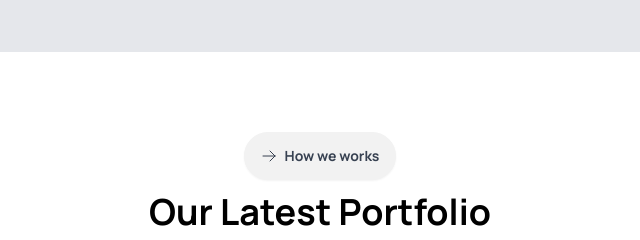
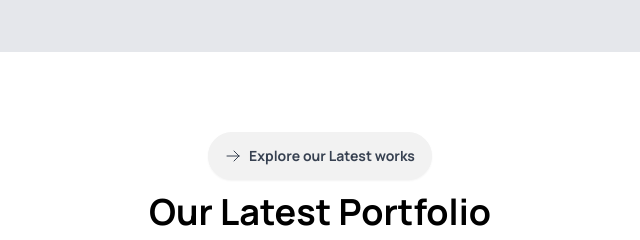
Before and after one commit to araf168/Assignment-03, a plain HTML site: page index.html in a window 1280 px wide. Shown: the part 2080-2320 px from the top of the page, 320-960 px from the left. Drawn offline with nearby package versions, Linux system fonts and the light colour scheme.

Commit message:
solve some issues

```diff
--- a/index.html
+++ b/index.html
@@ -201,7 +201,7 @@
                         xmlns="http://www.w3.org/2000/svg" fill="none" viewBox="0 0 24 24" stroke-width="1.5"
                         stroke="currentColor" class="size-4">
                         <path stroke-linecap="round" stroke-linejoin="round" d="M13.5 4.5 21 12m0 0-7.5 7.5M21 12H3" />
-                    </svg>How we works</button>
+                    </svg>Explore our Latest works</button>
                 <h1 class="text-black font-bold text-2xl md:text-3xl lg:text-4xl my-3">Our Latest Portfolio</h1>
                 <p class="font-medium text-gray-800 text-sm md:text-base mb-3">The barn house captivates with its blend
                     of rustic charm and modern sophistication, featuring weathered wood, sleek metal accents.</p>
```
